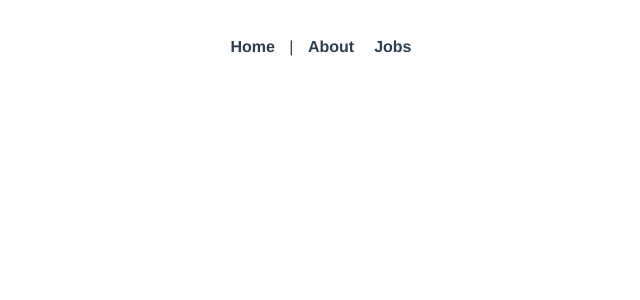
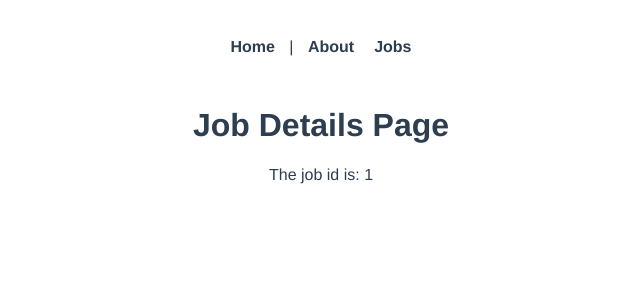
Before and after one commit to alain-kubwayo/vue-hub, a Vue app in the folder ninja-jobs/: page /jobs/1 in a window 1280 px wide. Before the commit this address had no page. Shown: the top 300 px of the page, without its empty margins (319-959 px from the left). Built offline with nearby package versions, Linux system fonts and the light colour scheme.

Commit message:
feat: add route parameters for the job

```diff
--- a/ninja-jobs/src/router/index.js
+++ b/ninja-jobs/src/router/index.js
@@ -2,6 +2,7 @@ import { createRouter, createWebHistory } from 'vue-router'
 import Home from '../views/Home.vue'
 import About from '../views/About.vue'
 import Jobs from '../views/jobs/Jobs.vue'
+import JobDetails from '../views/jobs/JobDetails.vue'
 
 const routes = [
   {
@@ -18,6 +19,11 @@ const routes = [
     path: '/jobs',
     name: 'jobs',
     component: Jobs
+  },
+  {
+    path: '/jobs/:id',
+    name: 'jobDetails',
+    component: JobDetails
   }
 ]
 
--- a/ninja-jobs/src/views/jobs/JobDetails.vue
+++ b/ninja-jobs/src/views/jobs/JobDetails.vue
@@ -0,0 +1,14 @@
+<template>
+    <h1>Job Details Page</h1>
+    <p>The job id is: {{ id }}</p>
+</template>
+
+<script>
+export default {
+    data() {
+        return {
+            id: this.$route.params.id
+        }
+    }
+}
+</script>
```
